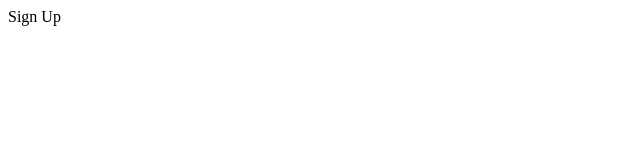
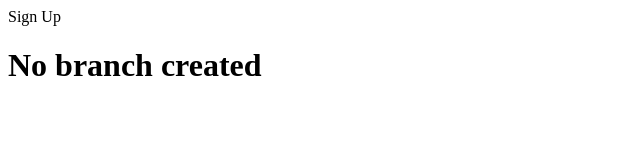
Before and after one commit to Gisithj/testQueue, a website: page views/signup.html in a window 1280 px wide. Shown: the whole page, without its empty margins (0-640 px from the left). Drawn offline with Linux system fonts and the light colour scheme.

Commit message:
test commit

```diff
--- a/views/signup.html
+++ b/views/signup.html
@@ -8,5 +8,6 @@
 </head>
 <body>
     Sign Up
+    <h1>No branch created</h1>
 </body>
 </html>
```
